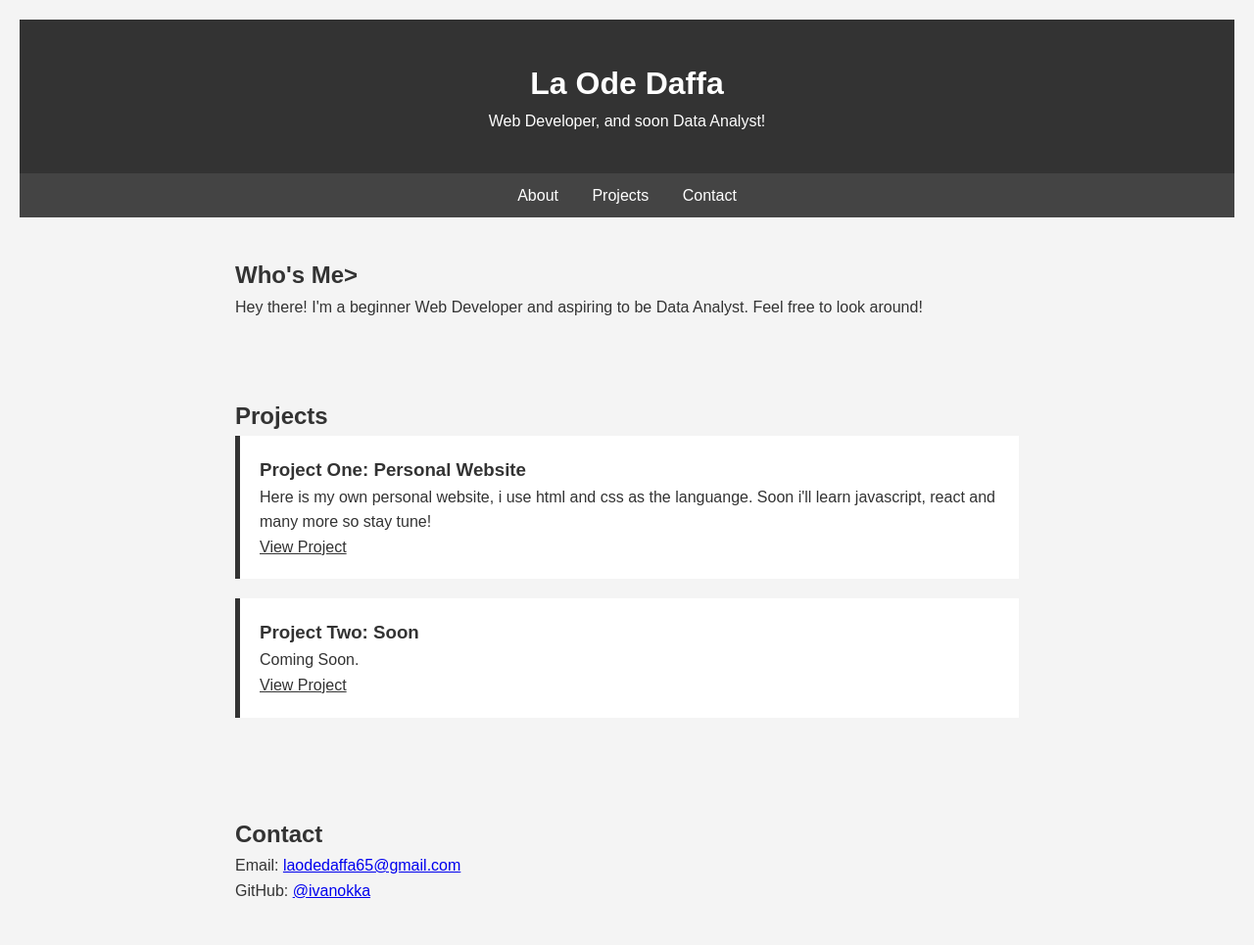
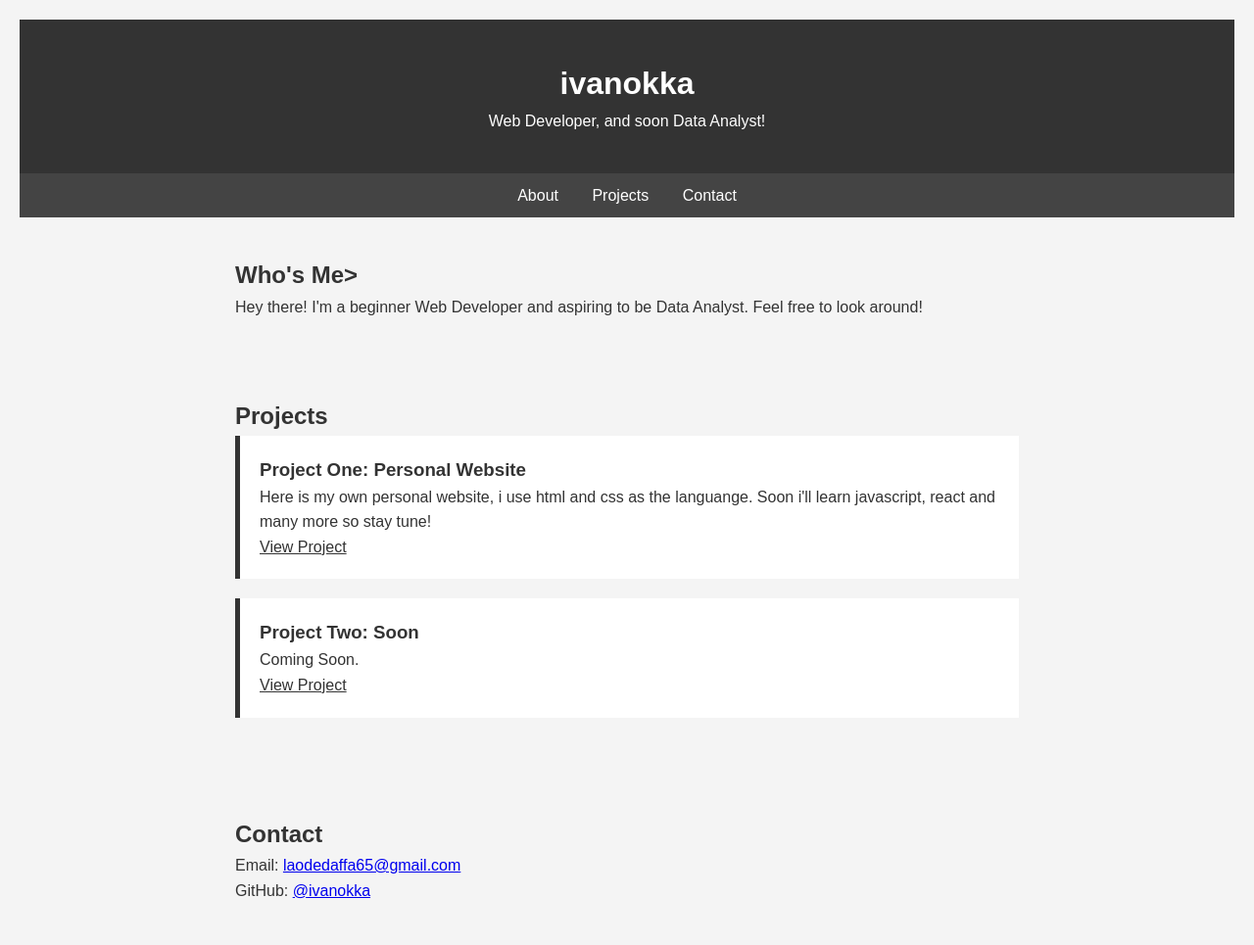
Before and after one commit to ivanokka/Personal-Website, a plain HTML site: page index.html in a window 1280 px wide. Shown: the top 965 px of the page at 98% size. Drawn offline with Linux system fonts and the light colour scheme.

Commit message:
Update index.html
Updating on some information

```diff
--- a/index.html
+++ b/index.html
@@ -9,7 +9,7 @@
   <body>
 
     <header>
-        <h1>La Ode Daffa</h1>
+        <h1>ivanokka</h1>
         <p>Web Developer, and soon Data Analyst!</p>
     </header>
 
```
